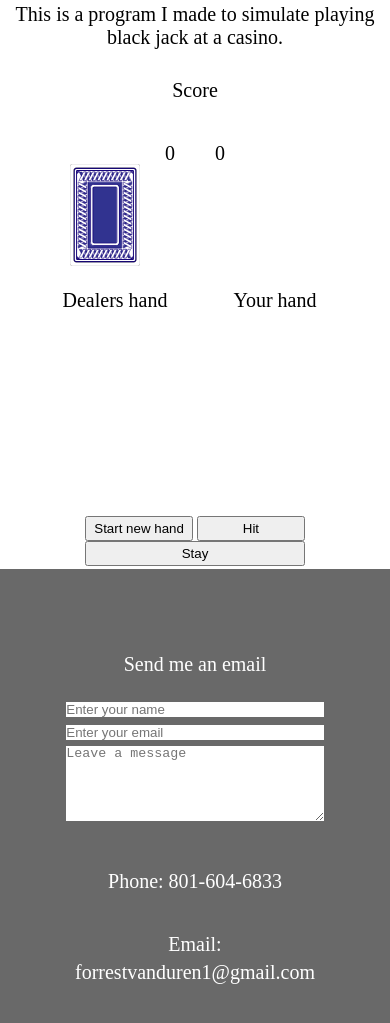
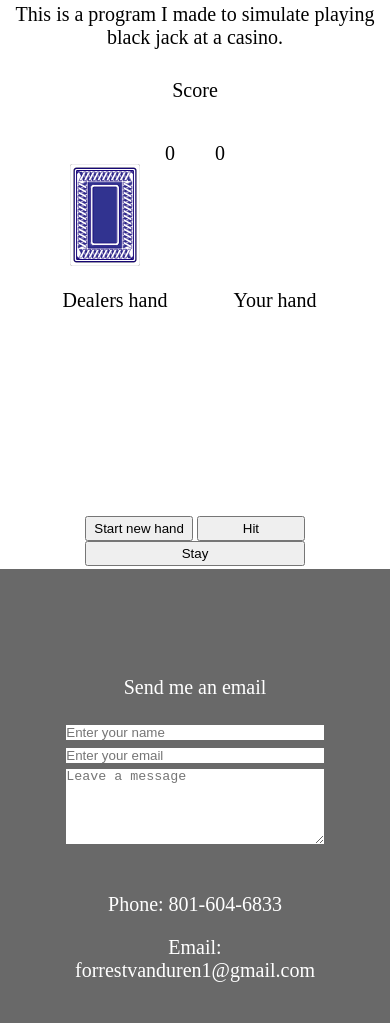
Before and after one commit to fgvand94/Portfolio, a plain HTML site: page index.html in a window 390 px wide. Shown: the part 1803-2826 px from the top of the page. Drawn offline with Linux system fonts and the light colour scheme.

Commit message:
the email is positioned right on my phone now. I made my code look a little nicer in general

```diff
--- a/index.html
+++ b/index.html
@@ -192,7 +192,6 @@
 	<footer class="contact">
 		<div class="emailcontainer">
 			<p class="email">Email: <span class="email2">forrestvanduren1@gmail.com</span></p>
-			<p class="email2m">forrestvanduren1@gmail.com</p>
 		</div>
 		<div class="leave-message">
 			<p class="contact"><a name="contact">Send me an email</a></p>
--- a/resources/style.css
+++ b/resources/style.css
@@ -658,31 +658,20 @@ footer form textarea {
 }
 
 
-.email2m {
-	display: none;
-}
-
-
-
-
 
 @media only screen and (max-width: 1214px) {
 	.flipcard {
-
 	top: 80%;
 	right: 48.3333333333333333333333333333333333333333333333%;
-
-}
+	}
 
 	.dflipcard {
 		left: 40%;
 		top: 80%;
-
 	}
 
 	.black-jack {
 		width: 600px;
-
 	}
 
 
@@ -693,7 +682,6 @@ footer form textarea {
 	.dealer, #playerhand {
 	width: 200px;
 	max-width: 200px;
-
 	}
 
 	.blackj {
@@ -786,7 +774,6 @@ footer form textarea {
 
 
 	@keyframes moved {
-
 		100% {
 			top: 40%;
 			left: 30px;
@@ -831,22 +818,18 @@ footer form textarea {
 
 @media only screen and (max-width: 1000px) {
 
+	.emailcontainer, .phonecontainer, .leave-message {
+		width: 33.333333%;
+	}
 
-	.emailcontainer, .phonecontainer, .leave-message {
-		display: inline;
-		width: 33.333333%;
-
-	}
 	.number {
 		max-width: 100%;
 	}
+}
 
 
+@media only screen and (max-width: 755px) {
 
-
-}
-
-@media only screen and (max-width: 755px) {
 	body {
 		width: 100%;
 	}
@@ -909,9 +892,6 @@ footer form textarea {
 
 	footer {
 		flex-direction: column;
-		justify-items: center;
-		align-items: center;
-		align-content: center;
 		justify-content: center;
 		height: 500px;
 	}
@@ -936,37 +916,22 @@ footer form textarea {
 
 	.leave-message {
 		width: 66%;
-		display: flex;
-		justify-content: center;
-		align-items: center;
-		justify-items: center;
-		align-content: center;
 	}
 
 	.emailcontainer {
 		order: 1;
-		display: flex;
-		flex-direction: column;
-		justify-content: center;
-		align-items: center;
-		width: 250px;
+		width: 300px;
 	}
 
+
 	.email {
-	margin-bottom: 0px;
-	width: 200px;
-	text-align: center;
+	display: inline;
 	}
 
+
 	.email2 {
-	display: none;
+		display: block;
 	}
-
-	.email2m {
-	margin-top: 5px;
-	display: block;
-
-}
 
 
 
@@ -987,7 +952,7 @@ footer form textarea {
 		display: flex;
 		justify-content: center;
 		width: 100%;
-		overflow: hidden;
+
 	}
 
 	.score {
```
Also changed, not shown: linked-pages/reflect/resources/css/style.css (+2 -6 lines).
